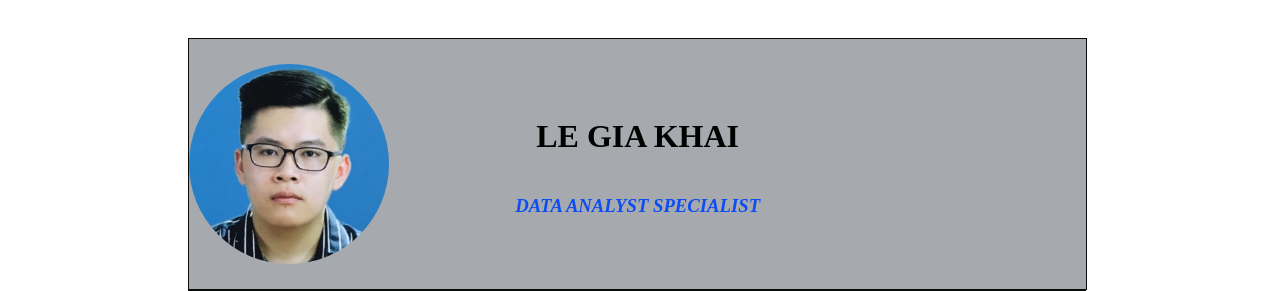
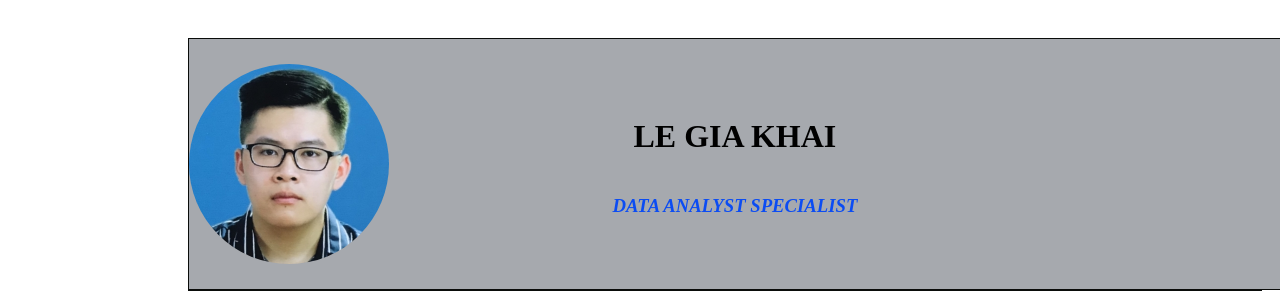
Before and after one commit to khailg/T2011E_WEB, a PHP site: page /Labs3.html in a window 1280 px wide; the page is wider, and only the part inside the window is pictured. Shown: the top 291 px of that part. Run offline with PHP 8.4, Linux system fonts and the light colour scheme.

Commit message:
Up code lần 3

```diff
--- a/css/Labs3.css
+++ b/css/Labs3.css
@@ -1,7 +1,13 @@
+/**{*/
+/*    // all//*/
+/*}*/
+/*body{*/
+/*}*/
 .page{
     padding-left: 180px;
     padding-right: 180px;
     padding-top: 30px;
+    width: 1100px;
 }
 .Top {
     width: 99.25%;
```
